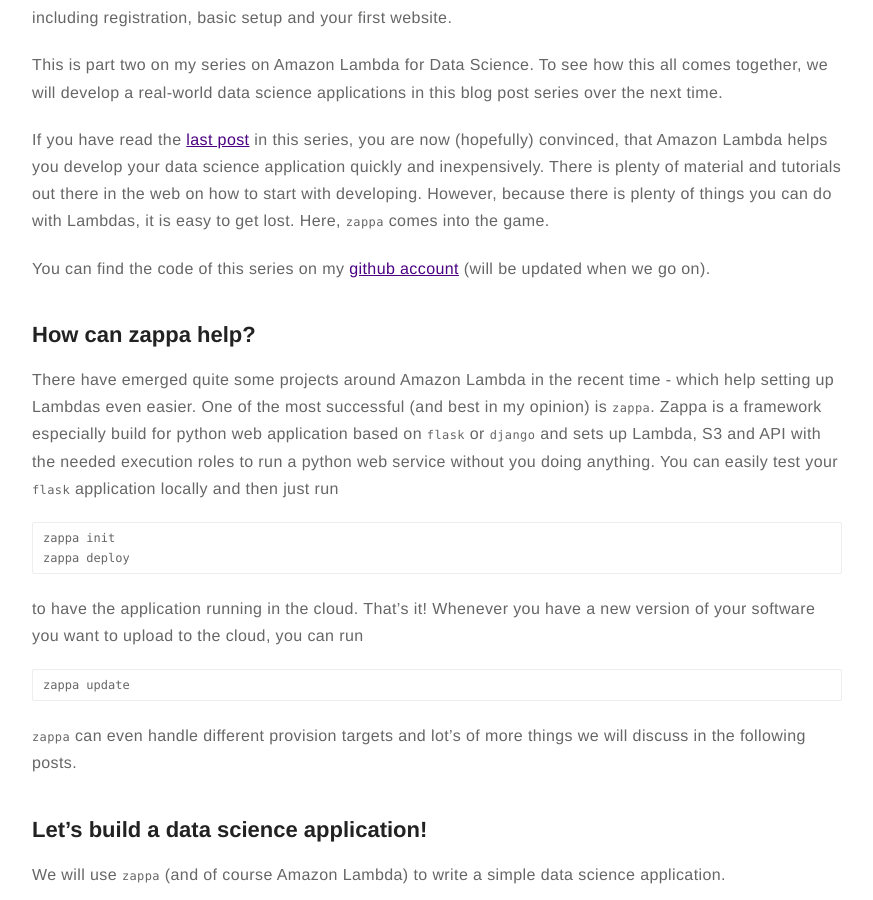
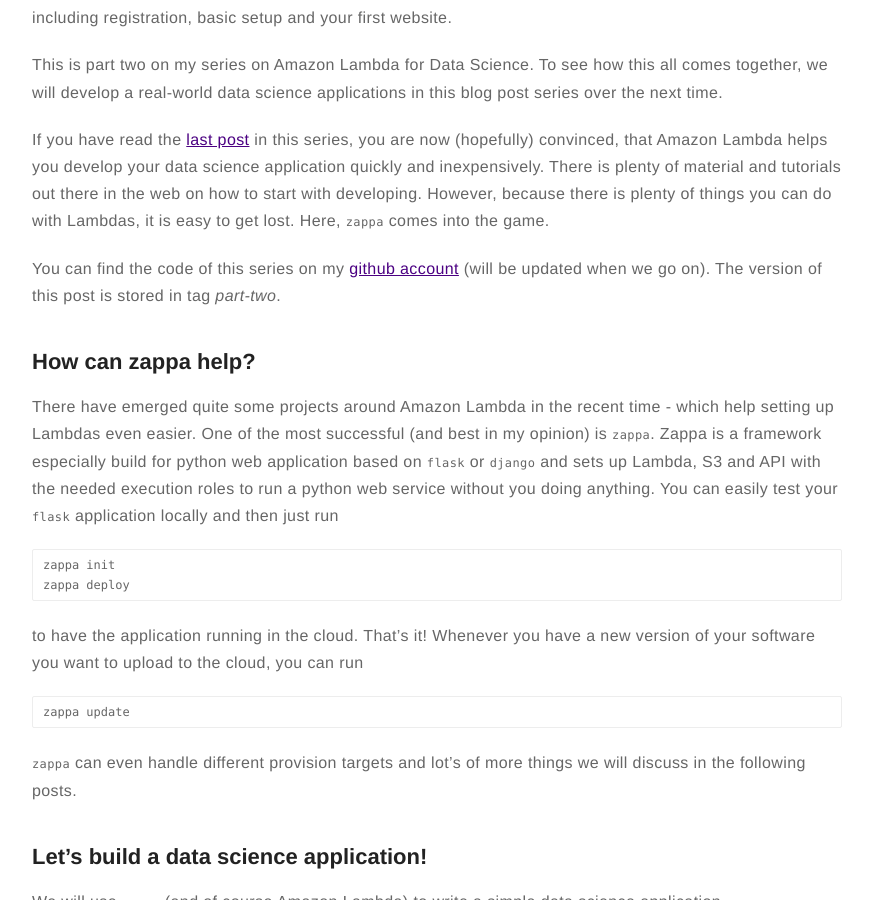
Before and after one commit to nils-braun/nils-braun.github.io, a Jekyll site: the page built from _posts/2017-08-26-amazon-lambda-and-map.md, in a window 1280 px wide and 900 px high, scrolled down 330 px. Shown: the whole window, without its empty margins (203-1076 px from the left). Built offline with Jekyll 4.4.1, drawn with Linux system fonts in a browser that asks for light colours; emoji names are drawn with the system emoji font; comment, search, counter and statistics services are not loaded.

Commit message:
Add git tag

```diff
--- a/_posts/2017-08-26-amazon-lambda-and-map.md
+++ b/_posts/2017-08-26-amazon-lambda-and-map.md
@@ -26,6 +26,7 @@
 to get lost. Here, `zappa` comes into the game.
 
 You can find the code of this series on my [github account](https://github.com/nils-braun/amazon-lambda-datascience) (will be updated when we go on).
+The version of this post is stored in tag *part-two*.
 
 ## How can zappa help?
 There have emerged quite some projects around Amazon Lambda in the recent time - which help setting up Lambdas even easier.
```
